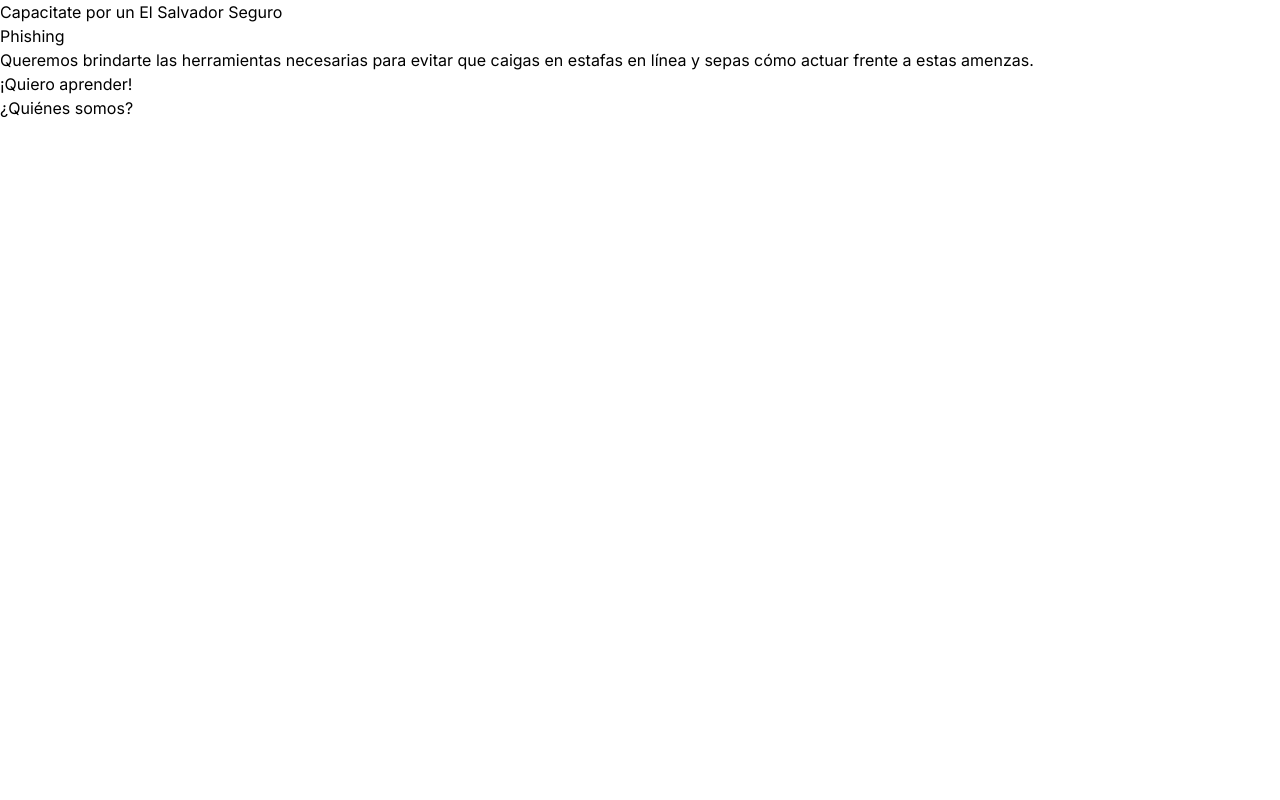
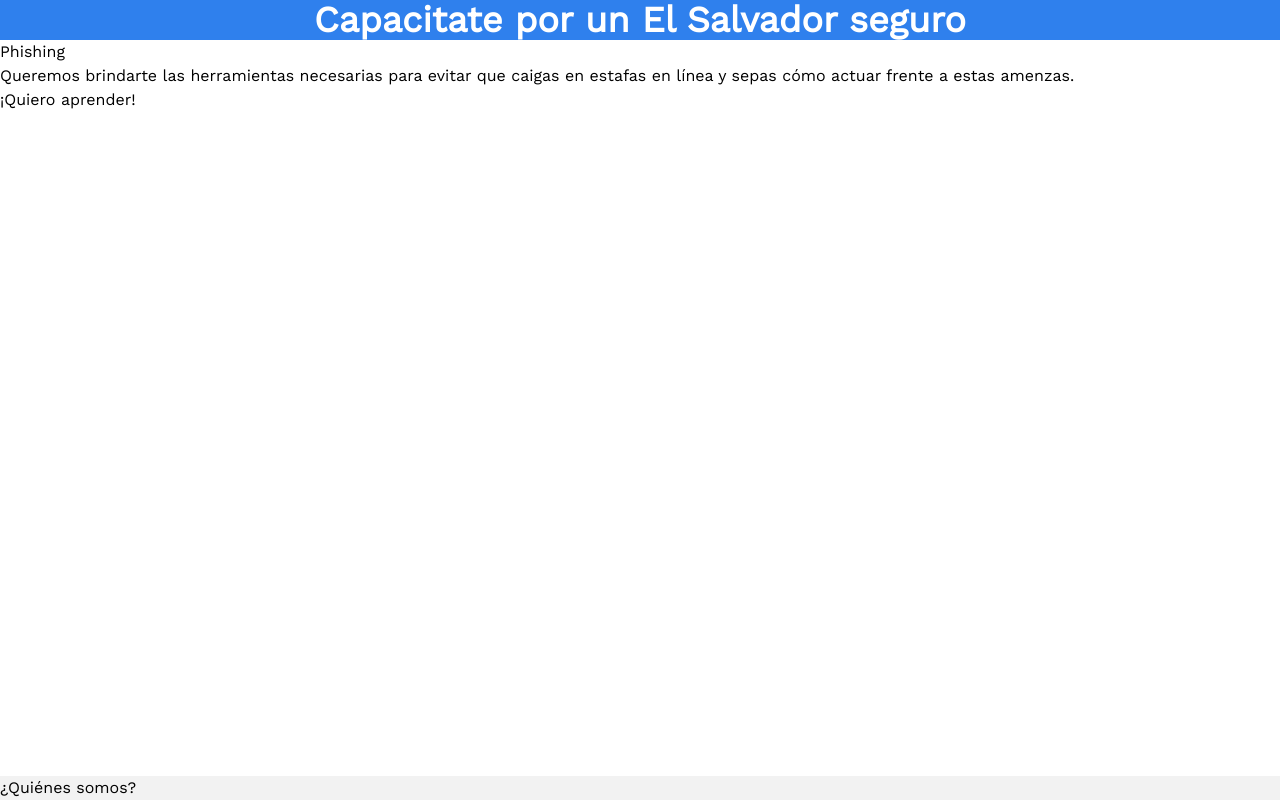
Before and after one commit to mcalero11/svsecure, a Next.js app: page / in a window 1280 px wide. Built offline with nearby package versions, Linux system fonts and the light colour scheme.

Commit message:
add basic layout

```diff
--- a/package.json
+++ b/package.json
@@ -11,9 +11,7 @@
     "check:format": "npm run lint && npm run fix:format && prettier --check --ignore-path .gitignore ."
   },
   "dependencies": {
-    "@emotion/react": "^11.11.0",
-    "@emotion/styled": "^11.11.0",
-    "@fontsource/roboto": "^4.5.8",
+    "@fontsource/work-sans": "^5.0.1",
     "@mui/icons-material": "^5.11.16",
     "@mui/material": "^5.13.1",
     "@types/node": "20.2.1",
--- a/src/app/layout.tsx
+++ b/src/app/layout.tsx
@@ -1,8 +1,6 @@
 import "../styles/globals.css";
-import { Inter } from "next/font/google";
 import { Metadata } from "next";
-
-const inter = Inter({ subsets: ["latin"] });
+import "@fontsource/work-sans";
 
 export const metadata: Metadata = {
   title: "svsecure",
@@ -17,7 +15,7 @@ export default function RootLayout({
 }) {
   return (
     <html lang="es">
-      <body className={inter.className}>{children}</body>
+      <body className="font-serif">{children}</body>
     </html>
   );
 }
--- a/src/components/Footer.tsx
+++ b/src/components/Footer.tsx
@@ -2,7 +2,7 @@ import React from "react";
 
 const Footer = () => {
   return (
-    <footer>
+    <footer className="fixed bottom-0 left-0 right-0 bg-secondaryBg" >
       <h1>¿Quiénes somos?</h1>
     </footer>
   );
--- a/src/components/Header.tsx
+++ b/src/components/Header.tsx
@@ -2,8 +2,8 @@ import React from "react";
 
 const Header = () => {
   return (
-    <header>
-      <h1>Capacitate por un El Salvador Seguro</h1>
+    <header className="bg-primary">
+      <h1 className="font-bold text-white text-center text-4xl align-middle">Capacitate por un El Salvador seguro</h1>
     </header>
   );
 };
--- a/src/styles/globals.css
+++ b/src/styles/globals.css
@@ -1,13 +1,3 @@
 @tailwind base;
 @tailwind components;
 @tailwind utilities;
-
-:root {
-  --foreground-rgb: 0, 0, 0;
-  --background-rgb: 255, 255, 255;
-}
-
-body {
-  color: rgb(var(--foreground-rgb));
-  background: rgb(var(--background-rgb));
-}
--- a/tailwind.config.js
+++ b/tailwind.config.js
@@ -1,7 +1,25 @@
+const defaultTheme = require('tailwindcss/defaultTheme');
+
 /** @type {import('tailwindcss').Config} */
 module.exports = {
+  theme: {
+    extend: {
+      colors: {
+        primary: "#2F80ED",
+        secondary: "#333333",
+        inputBg: "#EDEDED",
+        success: "#05A30B",
+        error: "#CF1212",
+        secondaryBg: "#F2F2F2",
+      },
+    },
+    fontFamily: {
+      sans: defaultTheme.fontFamily.sans,
+      serif: ["Work Sans", ...defaultTheme.fontFamily.serif],
+      mono: defaultTheme.fontFamily.mono,
+    },
+  },
   content: [
-    "./src/pages/**/*.{js,ts,jsx,tsx,mdx}",
     "./src/components/**/*.{js,ts,jsx,tsx,mdx}",
     "./src/app/**/*.{js,ts,jsx,tsx,mdx}",
   ],
```
Also changed, not shown: 1 other file (tests, documents, lock files or other folders).
